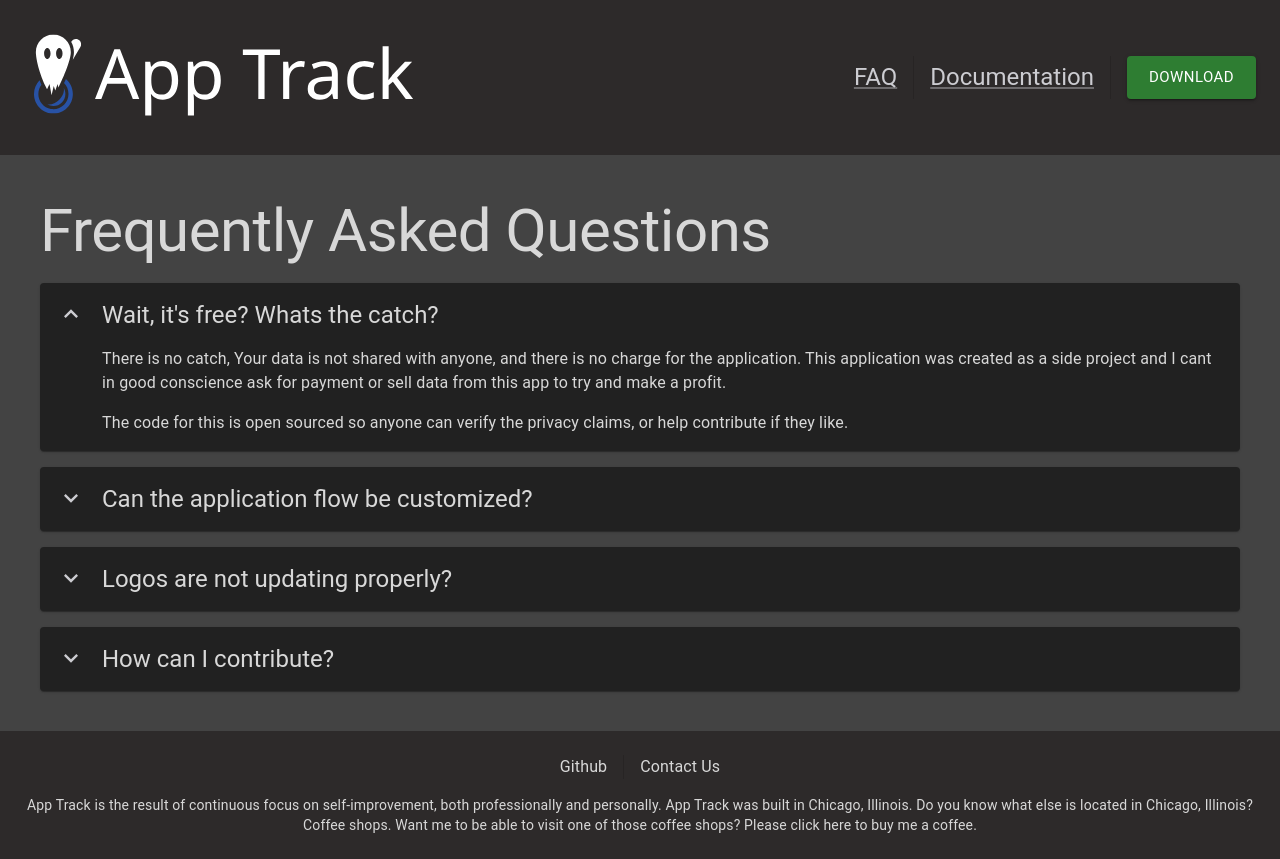
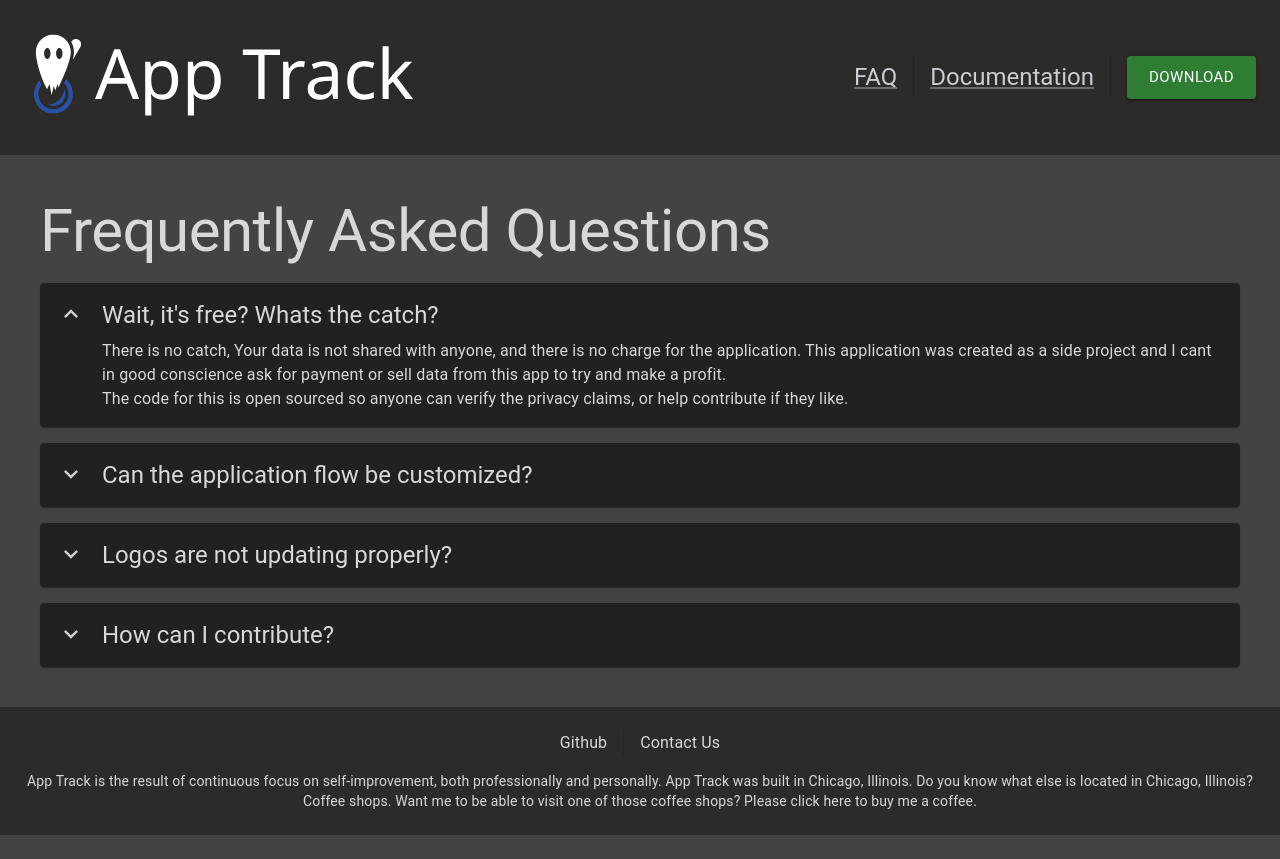
Before and after one commit to Caffeine-Driven-Development-LLC/GetAppTrack, a Next.js app: page /FAQ in a window 1280 px wide. Both pictures are taken after a click on the button 71 px from the left and 314 px from the top of the page. After the commit the page ends 835 px from the top, so only its background shows below. Built offline with nearby package versions, Linux system fonts and the light colour scheme; what @mui/material-nextjs would draw is missing.

Commit message:
made the faq box a bit betterg

```diff
--- a/src/components/faq_question_and_answer.tsx
+++ b/src/components/faq_question_and_answer.tsx
@@ -1,7 +1,7 @@
 'use client';
 
 import React from "react";
-import {IconButton, Paper, Stack, Typography} from "@mui/material";
+import {Box, Collapse, IconButton, Paper, Stack, Typography} from "@mui/material";
 import ExpandMoreIcon from '@mui/icons-material/ExpandMore';
 import ExpandLessIcon from '@mui/icons-material/ExpandLess';
 
@@ -45,14 +45,18 @@
     <Paper sx={{"padding": 2}}>
       <Stack direction="row" spacing={2}>
         {chevronIcon()}
-        <Stack spacing={2} direction="column">
+        <Box>
           <Typography
             variant="h5"
           >
             {question}
           </Typography>
-          {isExpanded && children}
-        </Stack>
+          <Collapse in={isExpanded}>
+            <Box sx={{marginTop: 1}}>
+              {children}
+            </Box>
+          </Collapse>
+        </Box>
       </Stack>
     </Paper>
   )
```
